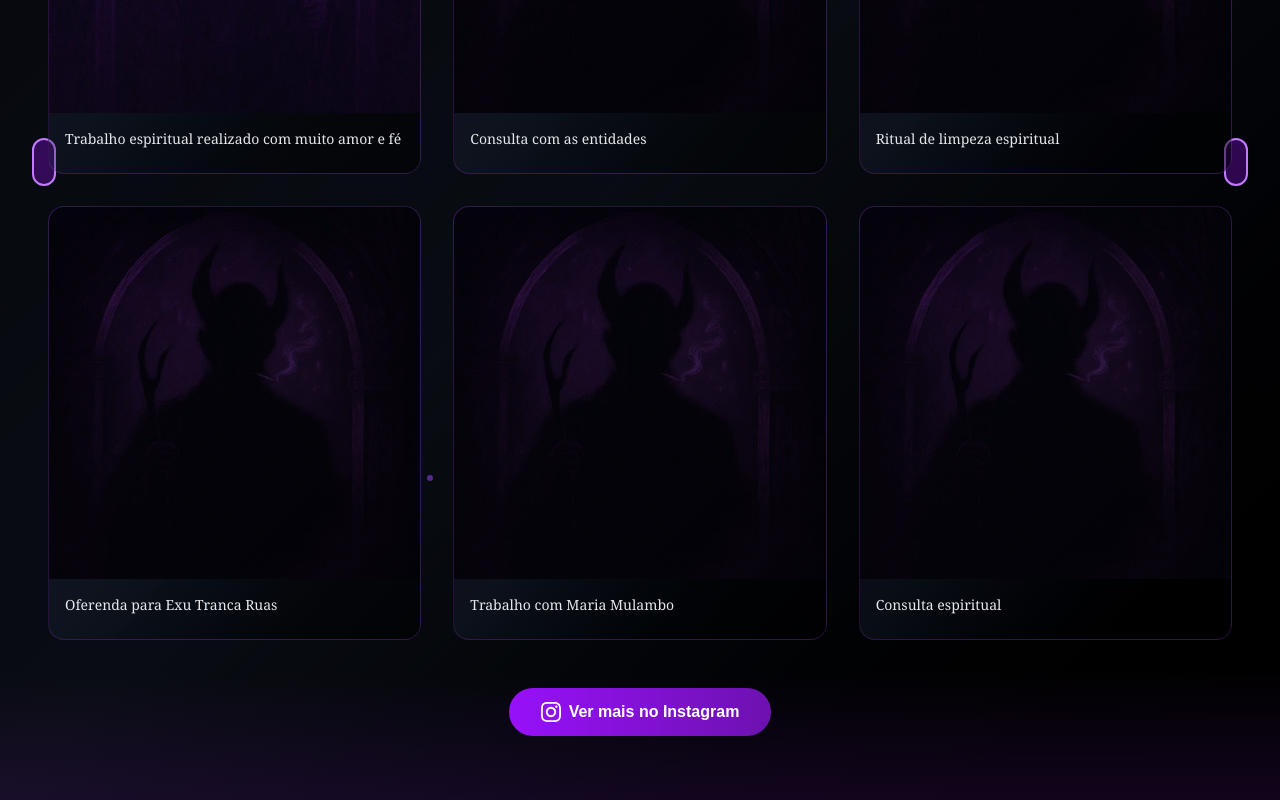
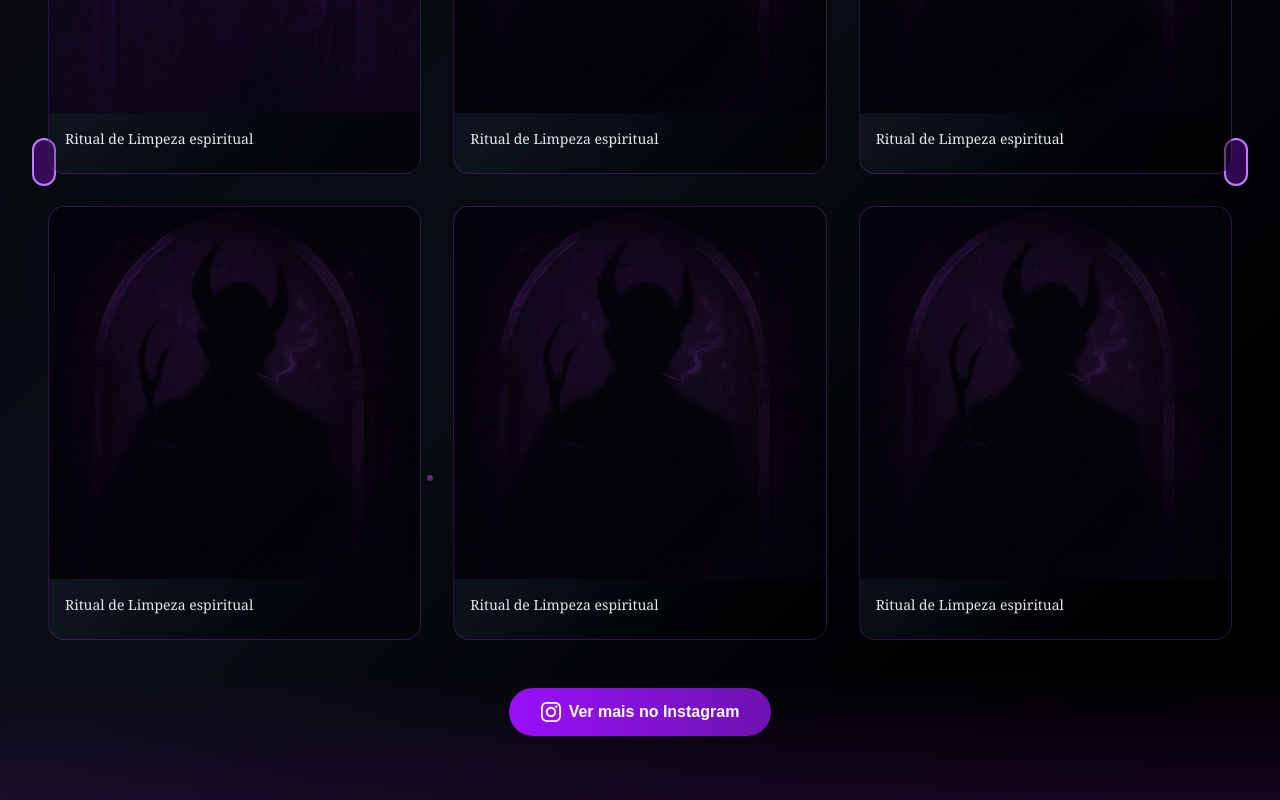
Before and after one commit to gabrielpovoa/EugenyoD.MariaMulambo, a Next.js app: page / in a window 1280 px wide. Shown: the part 2235-3035 px from the top of the page. Built offline with nearby package versions, Linux system fonts and the light colour scheme.

Commit message:
fix: adding content to post caption

```diff
--- a/src/Components/Instagram/Posts.tsx
+++ b/src/Components/Instagram/Posts.tsx
@@ -77,7 +77,7 @@ export const Posts = ({data}: PostsProps) => {
             {/* Post Info */}
             <div className="p-4">
                 <p className="text-gray-200 text-sm line-clamp-2 mb-2 font-serif">
-                    {caption}
+                    {content}
                 </p>
 
             </div>
```
